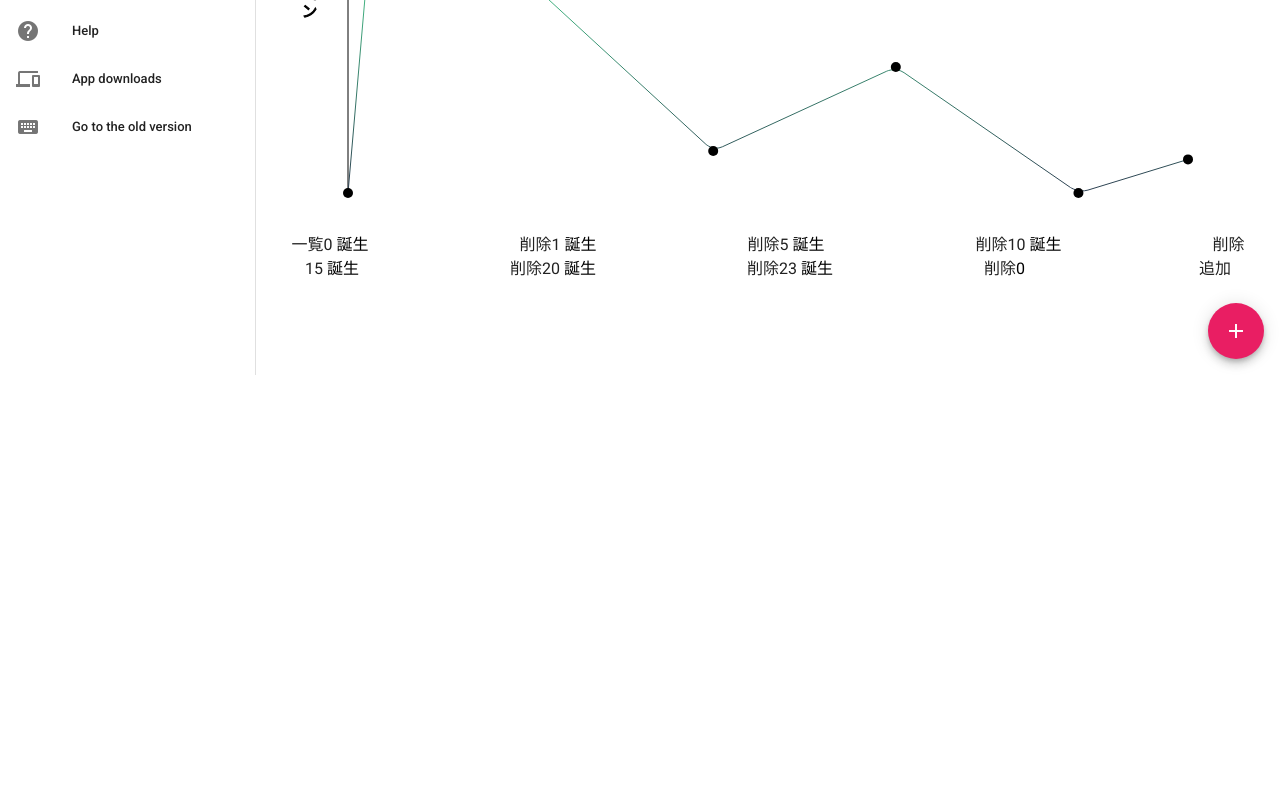
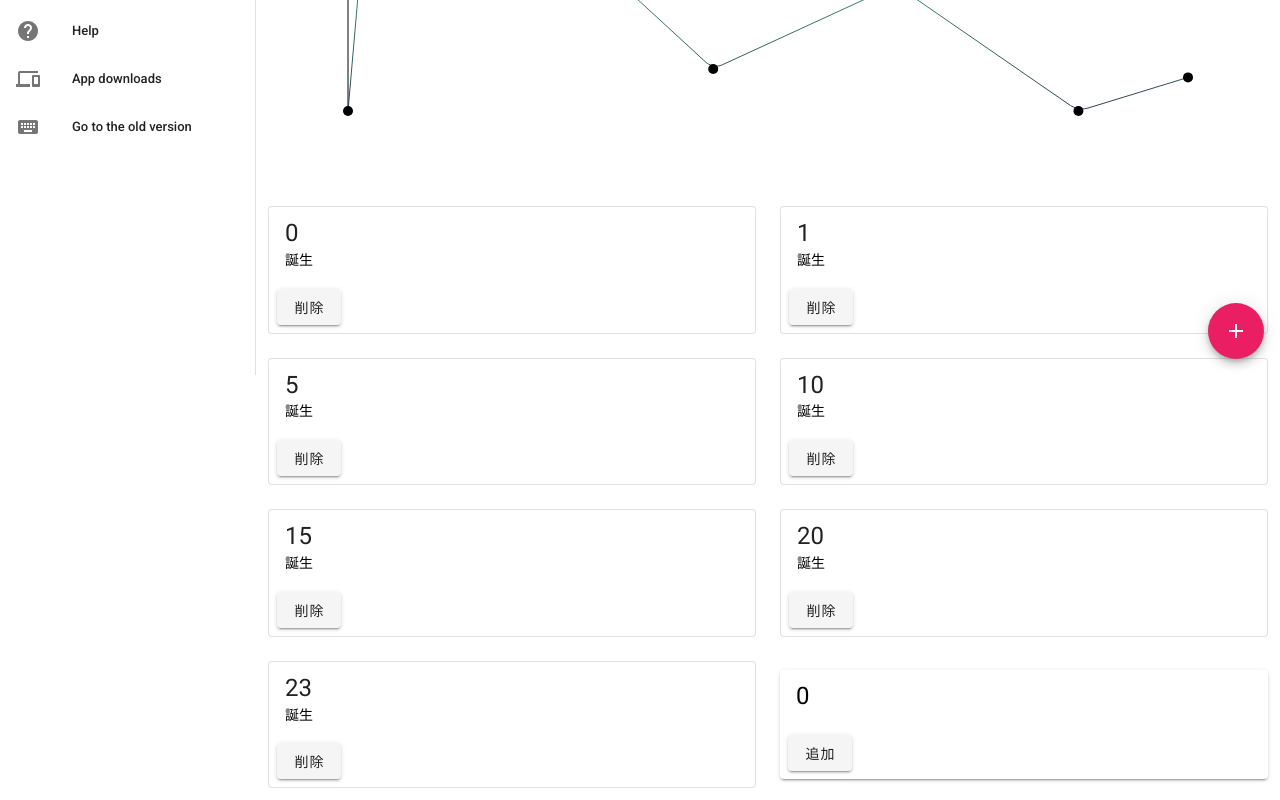
Before and after one commit to tekonfo/motivation_grafh, a Vue app: page / in a window 1280 px wide. Shown: the part 425-1225 px from the top of the page. Before the commit the page ends 800 px from the top, so only its background shows below. Built offline with nearby package versions, Linux system fonts and the light colour scheme.

Commit message:
データの表示をおしゃんに

```diff
--- a/src/App.vue
+++ b/src/App.vue
@@ -8,6 +8,7 @@
     <v-content>
       <v-container class="fill-height" fluid >
         <v-row align="center" justify="center" >
+          <v-col cols="12">
             <trend
               :value="points"
               :gradient="gradient"
@@ -18,19 +19,43 @@
               auto-draw
               smooth>
             </trend>
+          </v-col>
 
+          <v-col cols="12">
             <controll
               :points="points"
             ></controll>
+          </v-col>
 
-        一覧
-        <div v-for="point in points" v-bind:key="'input-' + point.x">
-          {{ point.x }}
-          <input v-model="point.text">
-          <button @click="deletePoint(point.x)">削除</button>
-        </div>
-        <input v-model="x">
-        <button @click="addPoint(x)">追加</button>
+          <v-col cols="6" v-for="point in points" v-bind:key="'input-' + point.x">
+            <v-card
+              outlined
+            >
+              <v-list-item>
+                <v-list-item-content>
+                  <v-list-item-title class="headline mb-1">{{ point.x }}</v-list-item-title>
+                  <v-list-item-subtitle><input v-model="point.text"></v-list-item-subtitle>
+                </v-list-item-content>
+              </v-list-item>
+              <v-card-actions>
+                <v-btn @click="deletePoint(point.x)">削除</v-btn>
+              </v-card-actions>
+            </v-card>
+          </v-col>
+
+          <v-col cols="6">
+            <v-card>
+              <v-list-item>
+                <v-list-item-content>
+                  <v-list-item-title class="headline mb-1"><input v-model="x"></v-list-item-title>
+                </v-list-item-content>
+              </v-list-item>
+              <v-card-actions>
+                <v-btn @click="addPoint(x)">追加</v-btn>
+              </v-card-actions>
+            </v-card>
+          </v-col>
+
         </v-row>
       </v-container>
     </v-content>
```
Lines whose indentation alone changed are shown as unchanged.
